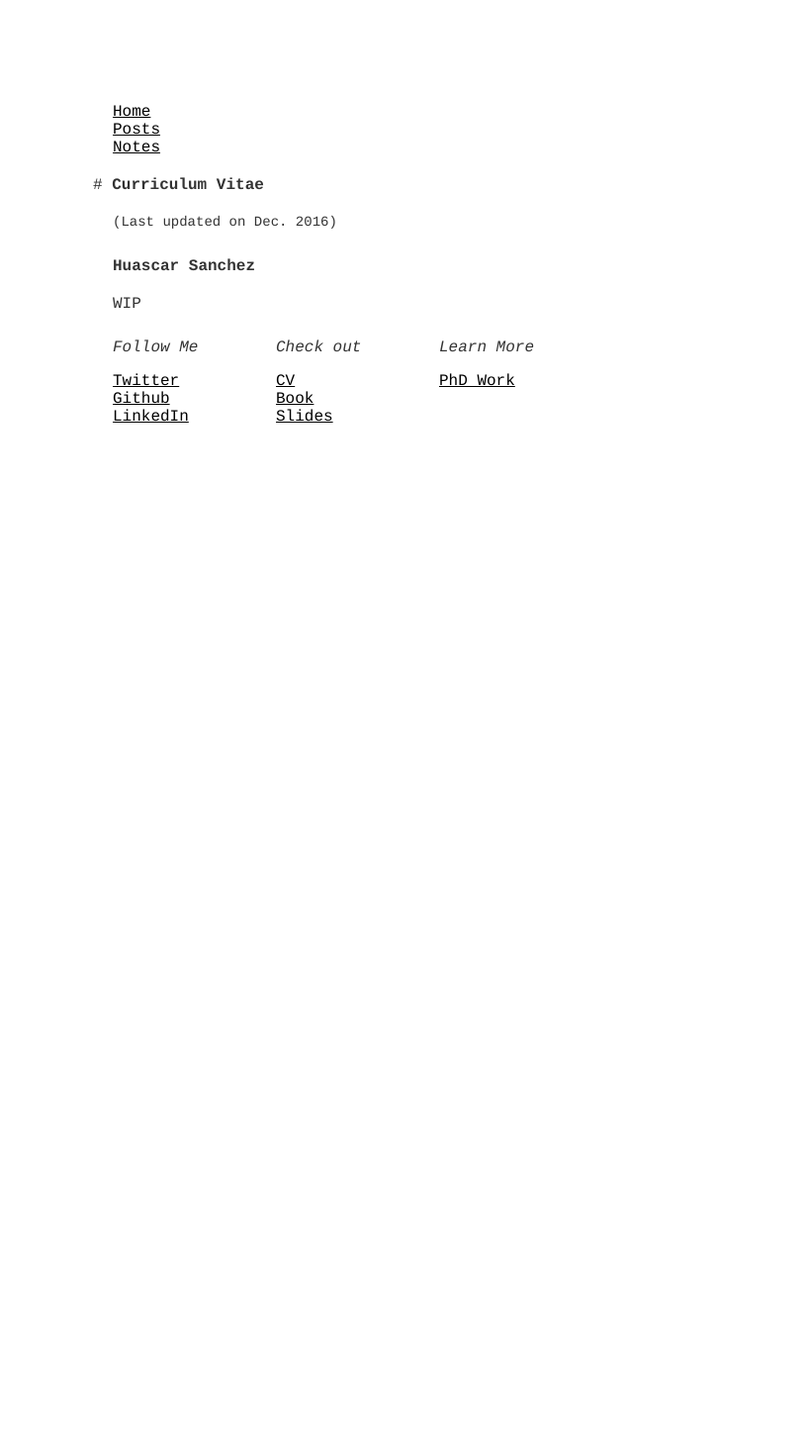
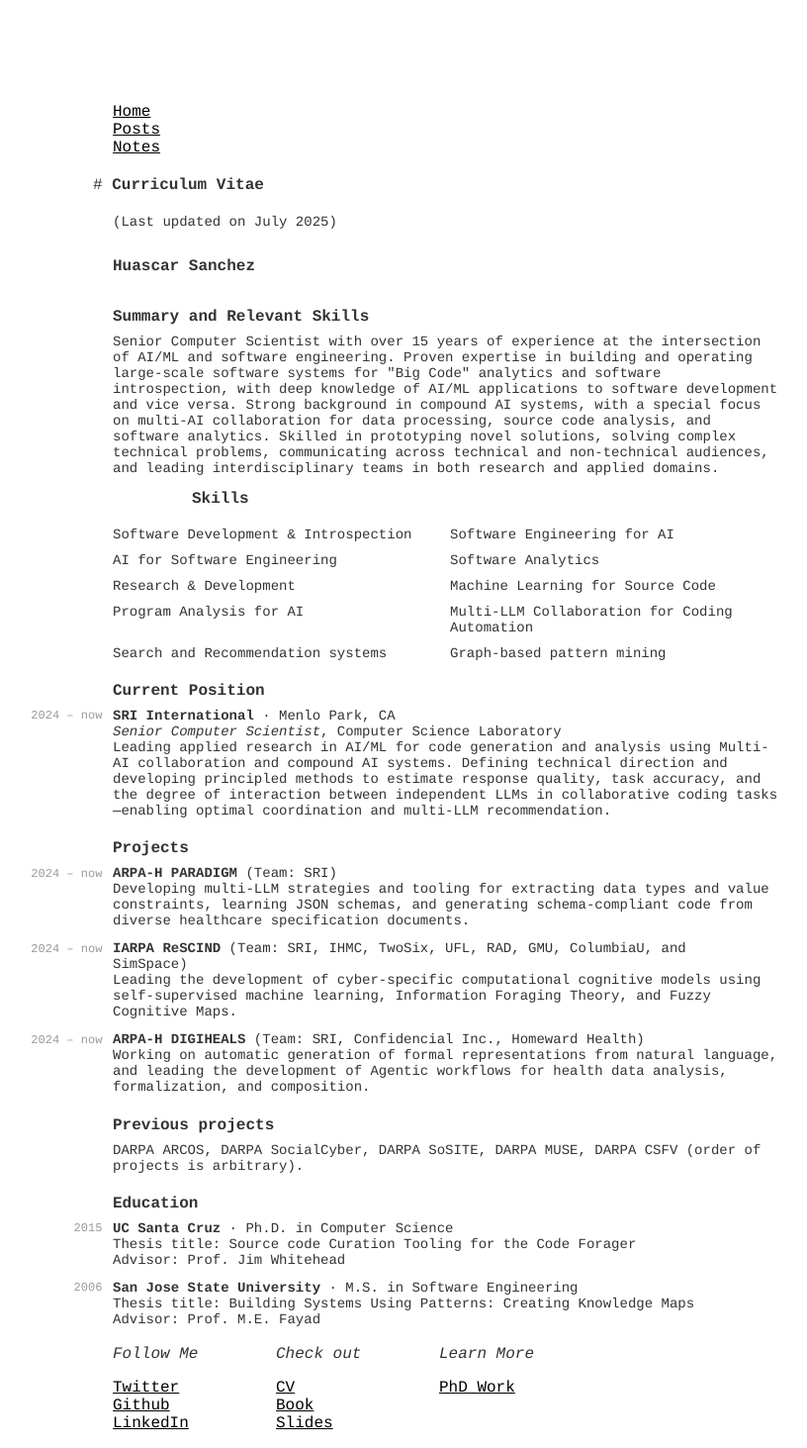
Before and after one commit to hsanchez/hsanchez.github.io, a Jekyll site: the page built from posts/notes/_posts/2017-02-01-cv.md, in a window 1280 px wide. Shown: the whole page at 99% size, without its empty margins (196-1012 px from the left). Built offline with Jekyll 4.4.1, drawn with Linux system fonts in a browser that asks for light colours; before the commit the page ends 900 px from its top, so only the background shows below that.

Commit message:
incomplete cv (keep hidden)

```diff
--- a/posts/notes/_posts/2017-02-01-cv.md
+++ b/posts/notes/_posts/2017-02-01-cv.md
@@ -4,16 +4,115 @@ title: Curriculum Vitae
 hidden: true
 ---
 
+<style>
+.deemph {
+  width: 80ch;
+  display: inline-block;
+  word-wrap: break-word;
+  overflow-wrap: break-word;
+}
+.skills-grid {
+  display: grid;
+  grid-template-columns: 1fr 1fr;
+  gap: 10px;
+  margin-top: 15px;
+  width: 80ch;
+}
+</style>
+
 <div class="shifted">
-<div class="section">
-<div class="entry">
-<div class="item">
-<span class="deemph">(Last updated on Dec. 2016)</span>
-</div>
-</div>
-</div>
+  <div class="section">
+    <div class="entry">
+      <div class="item">
+        <span class="deemph">(Last updated on July 2025)</span>
+      </div>
+    </div>
+  </div>
 </div>
 
 # Huascar Sanchez
 
-WIP
+<div class="shifted">
+<div class="section">
+    <div class="heading">Summary and Relevant Skills</div>
+    <div class="entry">
+        <div class="item">
+            <span class="deemph">Senior Computer Scientist with over 15 years of experience at the intersection of AI/ML and software engineering. Proven expertise in building and operating large-scale software systems for "Big Code" analytics and software introspection, with deep knowledge of AI/ML applications to software development and vice versa. Strong background in compound AI systems, with a special focus on multi-AI collaboration for data processing, source code analysis, and software analytics. Skilled in prototyping novel solutions, solving complex technical problems, communicating across technical and non-technical audiences, and leading interdisciplinary teams in both research and applied domains.</span>
+            <div class="heading">Skills</div>
+            <div class="skills-grid">
+              <div>Software Development & Introspection</div>
+              <div>Software Engineering for AI</div>
+              <div>AI for Software Engineering</div>
+              <div>Software Analytics</div>
+              <div>Research & Development</div>
+              <div>Machine Learning for Source Code</div>
+              <div>Program Analysis for AI</div>
+              <div>Multi-LLM Collaboration for Coding Automation</div>
+              <div>Search and Recommendation systems</div>
+              <div>Graph-based pattern mining</div>
+            </div>
+        </div> <!-- item -->
+    </div> <!-- entry -->
+</div> <!-- section -->
+<div class="section">
+    <div class="heading">Current Position</div>
+    <div class="entry">
+        <div class="year">2024 &ndash; now</div>
+        <div class="item">
+            <span class="bold">SRI International</span> &middot; Menlo Park, CA <br />
+            <span class="emph">Senior Computer Scientist</span>, Computer Science Laboratory <br/>
+            <span class="deemph">Leading applied research in AI/ML for code generation and analysis using Multi-AI collaboration and compound AI systems. Defining technical direction and developing principled methods to estimate response quality, task accuracy, and the degree of interaction between independent LLMs in collaborative coding tasks&mdash;enabling optimal coordination and multi-LLM recommendation.</span>
+        </div>
+    </div>
+</div> <!-- section -->
+<div class="section">
+    <div class="heading">Projects</div>
+    <div class="entry">
+        <div class="year">2024 &ndash; now</div>
+        <div class="item">
+            <span class="bold">ARPA-H PARADIGM</span> (Team: SRI) <br />
+            <span class="deemph">Developing multi-LLM strategies and tooling for extracting data types and value constraints, learning JSON schemas, and generating schema-compliant code from diverse healthcare specification documents.</span>
+        </div>
+    </div>
+    <div class="entry">
+        <div class="year">2024 &ndash; now</div>
+        <div class="item">
+            <span class="bold">IARPA ReSCIND</span> (Team: SRI, IHMC, TwoSix, UFL, RAD, GMU, ColumbiaU, and SimSpace) <br />
+            <span class="deemph">Leading the development of cyber-specific computational cognitive models using self-supervised machine learning, Information Foraging Theory, and Fuzzy Cognitive Maps.</span>
+        </div>
+    </div>
+    <div class="entry">
+        <div class="year">2024 &ndash; now</div>
+        <div class="item">
+            <span class="bold">ARPA-H DIGIHEALS</span> (Team: SRI, Confidencial Inc., Homeward Health) <br />
+            <span class="deemph">Working on automatic generation of formal representations from natural language, and leading the development of Agentic workflows for health data analysis, formalization, and composition.</span>
+        </div>
+    </div>
+    <div class="heading">Previous projects</div>
+    <div class="entry">
+      <div class="item">
+        <span class="deemph">DARPA ARCOS, DARPA SocialCyber, DARPA SoSITE, DARPA MUSE, DARPA CSFV (order of projects is arbitrary).</span>
+      </div>
+    </div>
+</div> <!-- section -->
+<div class="section">
+	<div class="heading">Education</div>
+	<div class="entry">
+		<div class="year">2015</div>
+		<div class="item">
+			<span class="bold">UC Santa Cruz</span> &middot; Ph.D. in Computer Science <br />
+			<span class="deemph">Thesis title: Source code Curation Tooling for the Code Forager <br />
+				Advisor: Prof. Jim Whitehead</span>
+		</div>
+	</div>
+	<div class="entry">
+		<div class="year">2006</div>
+		<div class="item">
+			<span class="bold">San Jose State University</span> &middot; M.S. in Software Engineering <br />
+			<span class="deemph">Thesis title: Building Systems Using Patterns: Creating Knowledge Maps <br />
+					Advisor: Prof. M.E. Fayad</span>
+		</div>
+	</div> <!-- section -->
+</div>
+<!-- more -->
+</div>
```
